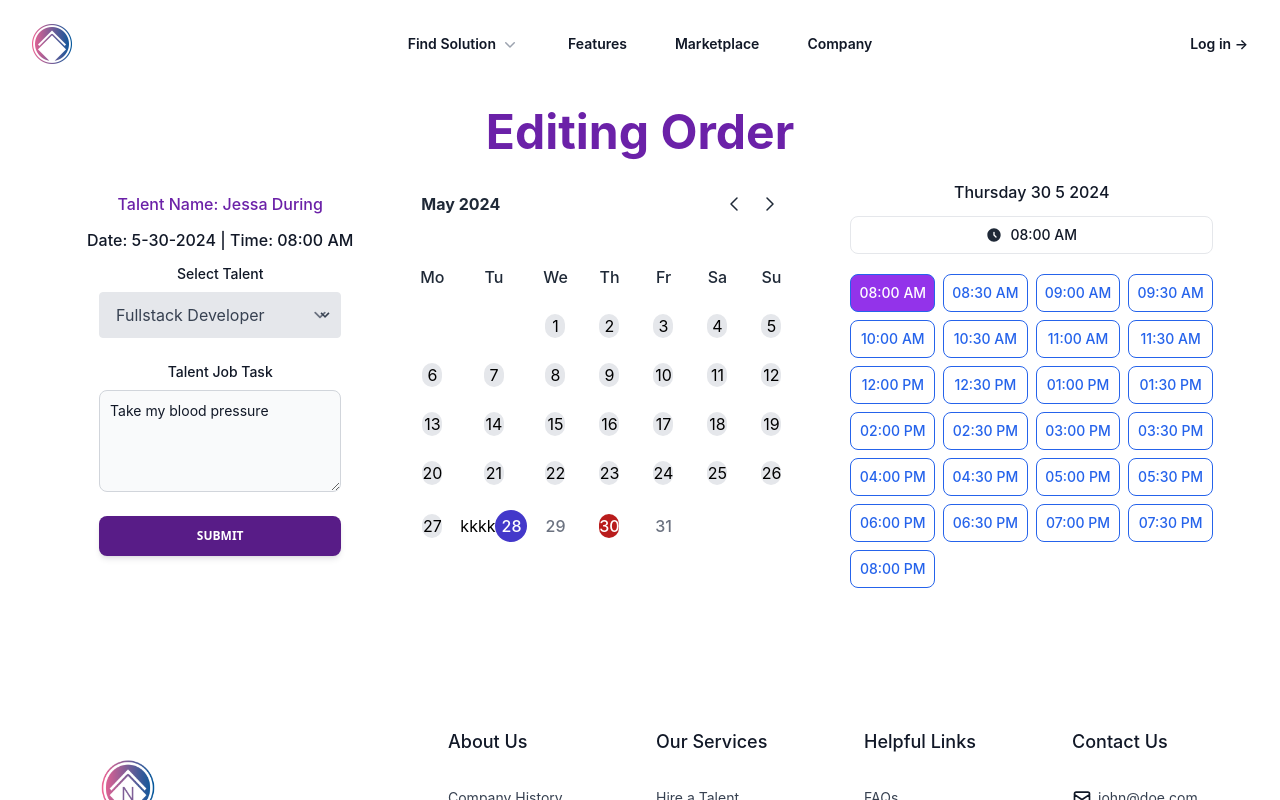
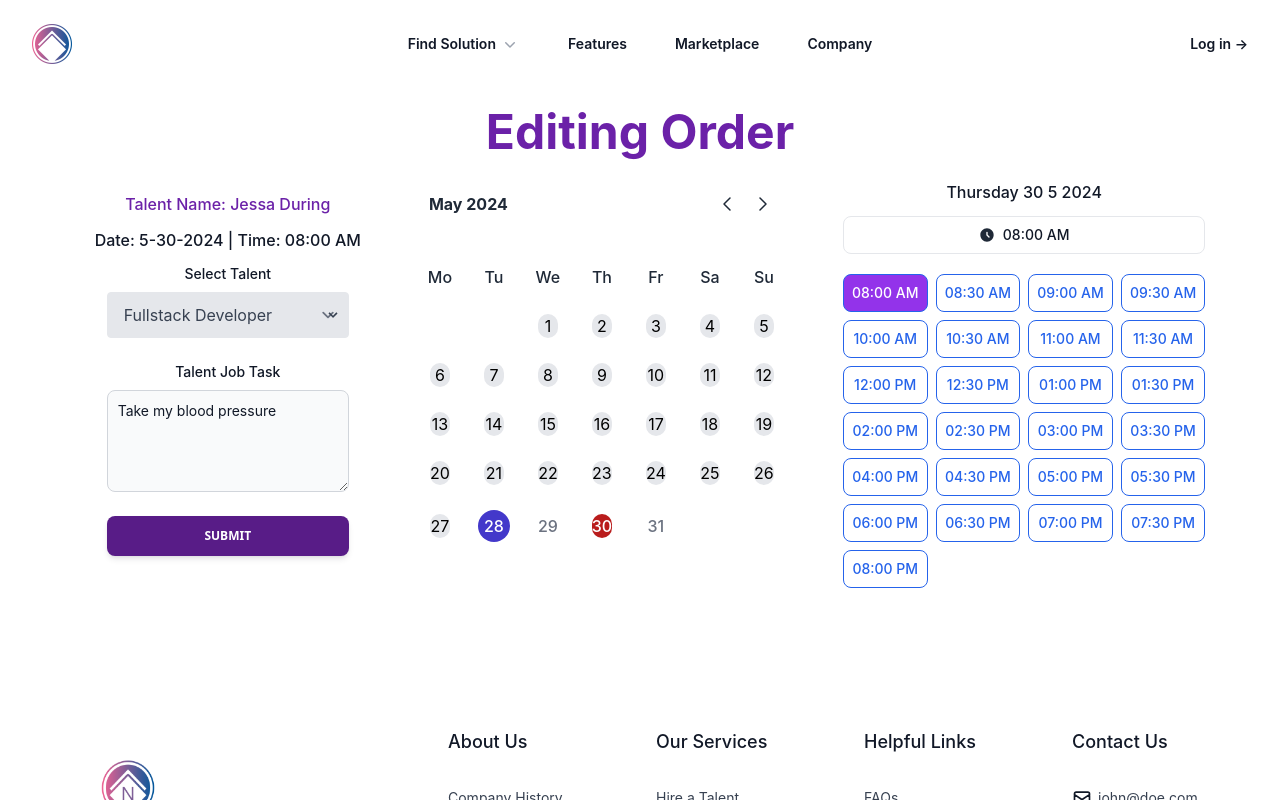
Before and after one commit to egertonk/nearbysolutions-fe, a React (Create React App) app: page /order-summary in a window 1280 px wide. Both pictures are taken after a click on the link 1028 px from the left and 285 px from the top of the page. Shown: the top 800 px of the page. Built offline with nearby package versions, Linux system fonts and the light colour scheme.

Commit message:
First inirial commit

```diff
--- a/src/web/components/common-sections/calender.tsx
+++ b/src/web/components/common-sections/calender.tsx
@@ -94,7 +94,6 @@ export const Calender: React.FC<Props> = ({
                         key={`current-day-${days.dayTitle}`}
                       >
                         <div className="flex items-center justify-center w-full rounded-full cursor-pointer">
-                          kkkk
                           <a
                             role="link"
                             href="#"
```
